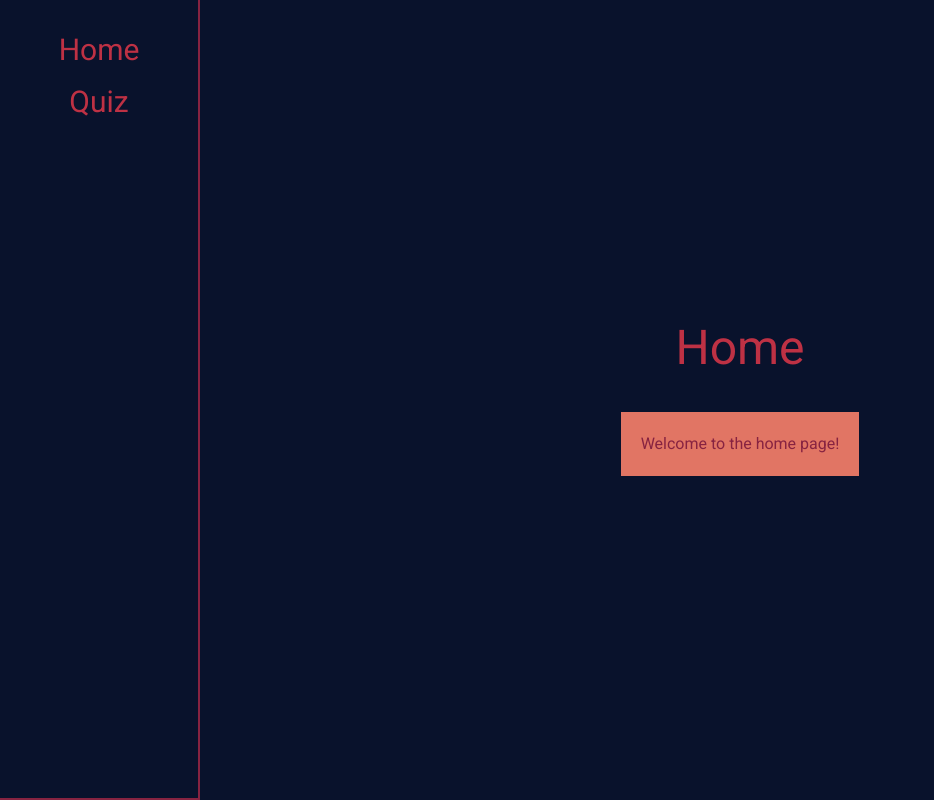
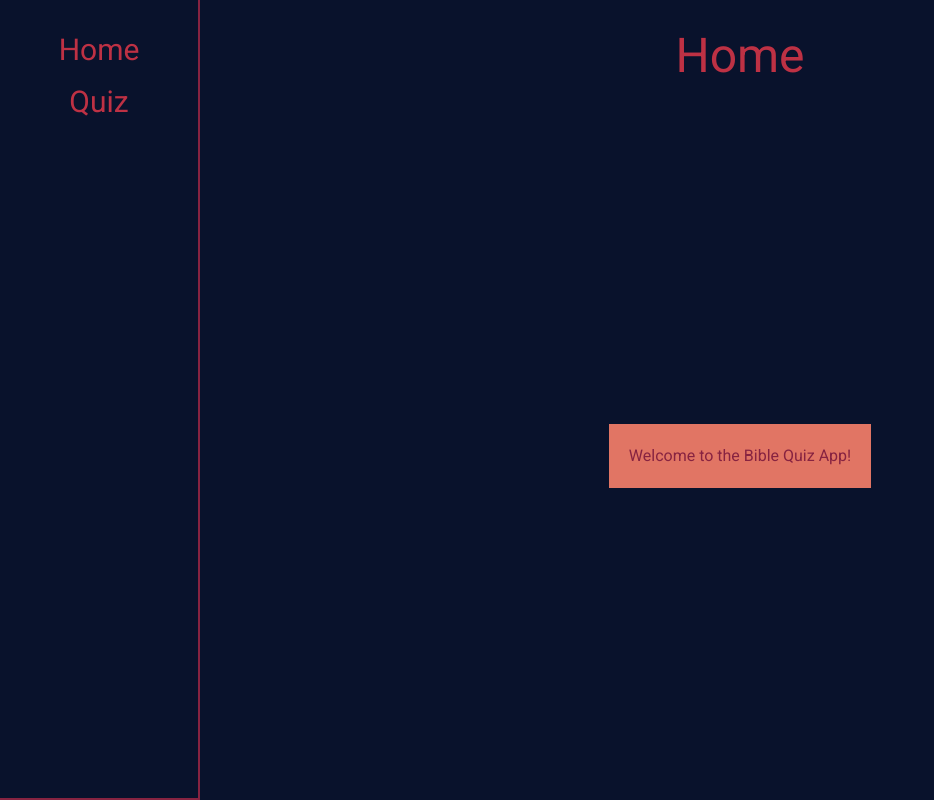
Before and after one commit to david22573/bible-quizzer, a Flask app: page / in a window 1280 px wide. Shown: the whole page, without its empty margins (0-934 px from the left). Run offline with Flask 3, Linux system fonts and the light colour scheme.

Commit message:
idk about formatting or layouts

```diff
--- a/app/static/css/output.css
+++ b/app/static/css/output.css
@@ -663,9 +663,6 @@
   .gap-4 {
     gap: calc(var(--spacing) * 4);
   }
-  .gap-10 {
-    gap: calc(var(--spacing) * 10);
-  }
   .self-end {
     align-self: flex-end;
   }
@@ -697,6 +694,9 @@
   }
   .p-5 {
     padding: calc(var(--spacing) * 5);
+  }
+  .py-8 {
+    padding-block: calc(var(--spacing) * 8);
   }
   .text-center {
     text-align: center;
--- a/app/templates/base.html
+++ b/app/templates/base.html
@@ -2,33 +2,32 @@
 <html lang="en">
 
 <head>
-    <meta charset="UTF-8">
-    <meta name="viewport" content="width=device-width, initial-scale=1.0">
+    <meta charset="UTF-8" />
+    <meta name="viewport" content="width=device-width, initial-scale=1.0" />
     <title>Bible Quiz</title>
     <link rel="stylesheet"
-        href="{{ url_for('static', filename='css/styles.css') }}">
+          href="{{ url_for('static', filename='css/styles.css') }}" />
     <link rel="stylesheet"
-        href="{{ url_for('static', filename='css/output.css') }}">
+          href="{{ url_for('static', filename='css/output.css') }}" />
     <link rel="apple-touch-icon" sizes="180x180"
-        href="{{ url_for('static', filename='icons/apple-touch-icon.png') }}">
+          href="{{ url_for('static', filename='icons/apple-touch-icon.png') }}" />
     <link rel="icon" type="image/png" sizes="32x32"
-        href="{{ url_for('static', filename='icons/favicon-32x32.png') }}">
+          href="{{ url_for('static', filename='icons/favicon-32x32.png') }}" />
     <link rel="icon" type="image/png" sizes="16x16"
-        href="{{ url_for('static', filename='icons/favicon-16x16.png') }}">
+          href="{{ url_for('static', filename='icons/favicon-16x16.png') }}" />
     <link rel="manifest"
-        href="{{ url_for('static', filename='icons/site.webmanifest') }}">
-    <link rel="preconnect" href="https://fonts.googleapis.com">
-    <link rel="preconnect" href="https://fonts.gstatic.com" crossorigin>
-    <link
-        href="https://fonts.googleapis.com/css2?family=Roboto:ital,wght@0,100..900;1,100..900&display=swap"
-        rel="stylesheet">
+          href="{{ url_for('static', filename='icons/site.webmanifest') }}" />
+    <link rel="preconnect" href="https://fonts.googleapis.com" />
+    <link rel="preconnect" href="https://fonts.gstatic.com" crossorigin />
+    <link href="https://fonts.googleapis.com/css2?family=Roboto:ital,wght@0,100..900;1,100..900&display=swap"
+          rel="stylesheet" />
     <script src="{{ url_for('static', filename='js/htmx.min.js' )}}"></script>
 </head>
 
 <body>
     <div class="flex flex-col lg:flex-row h-screen">
         <nav
-            class="min-w-[200px] sm:w-full border-b-2 border-b-[#872341] lg:max-w-[200px] lg:h-full lg:border-r-2 lg:border-r-[#872341] lg:relative lg:top-0 lg:left-0">
+             class="min-w-[200px] sm:w-full border-b-2 border-b-[#872341] lg:max-w-[200px] lg:h-full lg:border-r-2 lg:border-r-[#872341] lg:relative lg:top-0 lg:left-0">
             <ul
                 class="flex justify-evenly items-center gap-4 text-3xl p-4 lg:py-8 lg:flex-col lg:justify-normal">
                 <li>
--- a/app/templates/index.html
+++ b/app/templates/index.html
@@ -1,11 +1,11 @@
 {% extends 'base.html' %}
 
 {% block content %}
-<div class="size-full">
-    <div class="size-full flex flex-col items-center justify-center gap-10">
-        <h1 class="text-5xl">Home</h1>
-        <p class="border-rounded flex items-center justify-center p-5">
-            Welcome to the home page!
+<div class="size-full flex flex-col">
+    <h1 class="text-center text-5xl py-8">Home</h1>
+    <div class="size-full flex items-center justify-center">
+        <p class="border-rounded flex flex-col items-center justify-center p-5">
+            Welcome to the Bible Quiz App!
         </p>
     </div>
 </div>
```
Also changed, not shown: app/templates/quiz/index.html (+5 -3 lines).
